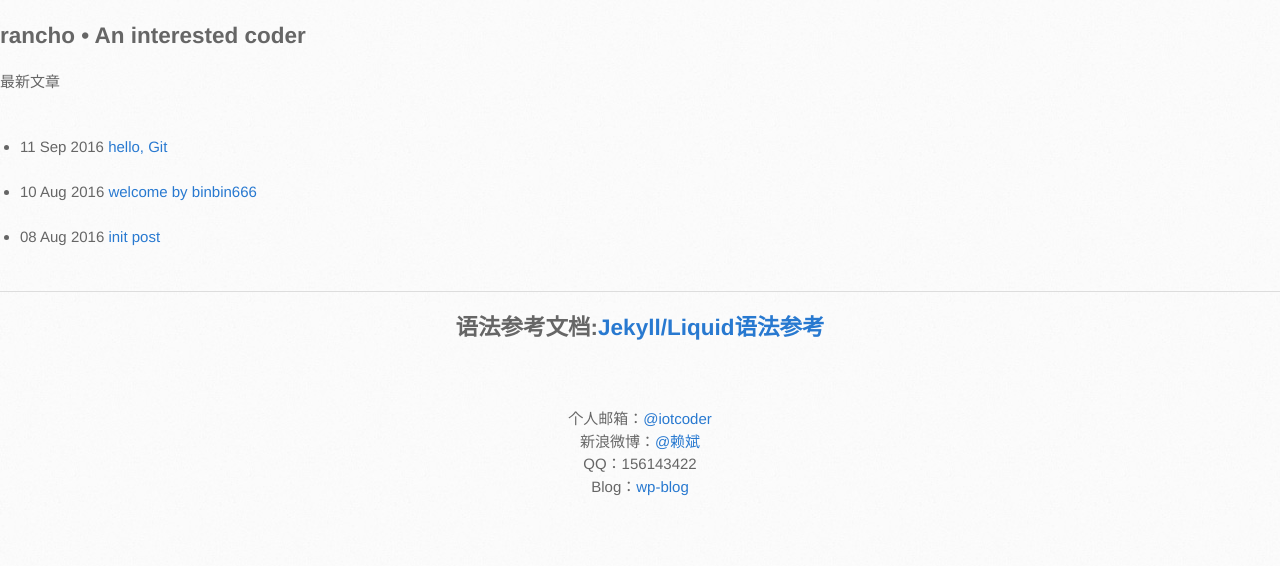
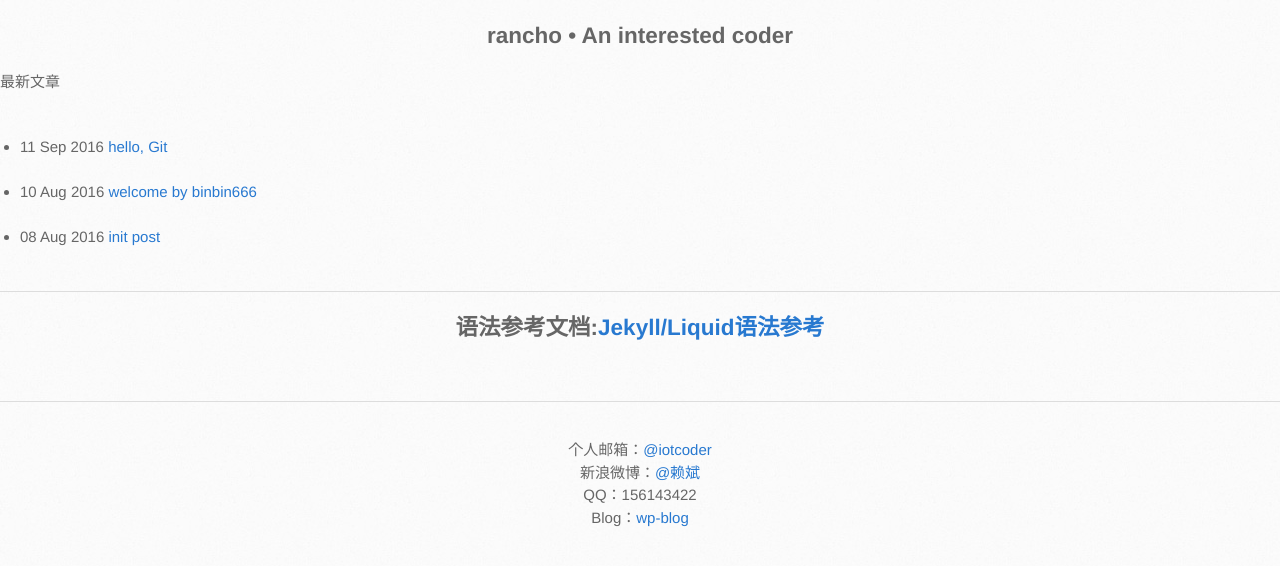
Before and after one commit to binbin666/binbin666.github.io, a Jekyll site: the page built from index.html, in a window 1280 px wide. Shown: the top 566 px of the page. Built offline with Jekyll 4.4.1, drawn with Linux system fonts in a browser that asks for light colours.

Commit message:
post upload 7.7005

```diff
--- a/index.html
+++ b/index.html
@@ -4,7 +4,7 @@ title: homepages
 ---
 
 <!-- <h2>{{ page.title }}</h2> -->
-<h2>{{ site.name }}</h2>
+<h2 align="center">{{ site.name }}</h2>
 <p>最新文章</p>
 <ul>
 　　{% for post in site.posts %}
@@ -16,7 +16,7 @@ title: homepages
 	<!-- <h2>语法参考文档:<a href="/2016-08-09-Jekyll-Liquid-doc.html">Jekyll/Liquid语法参考</a></h2> -->
 	<h2>语法参考文档:<a href="/img/Jekyll_Liquid_detail.png" target="_blank">Jekyll/Liquid语法参考</a></h2>
 <br>
-
+<hr>
 <br>
 个人邮箱：<a href="mailto:{{ site.email }}">@iotcoder</a>
 <br>
```
